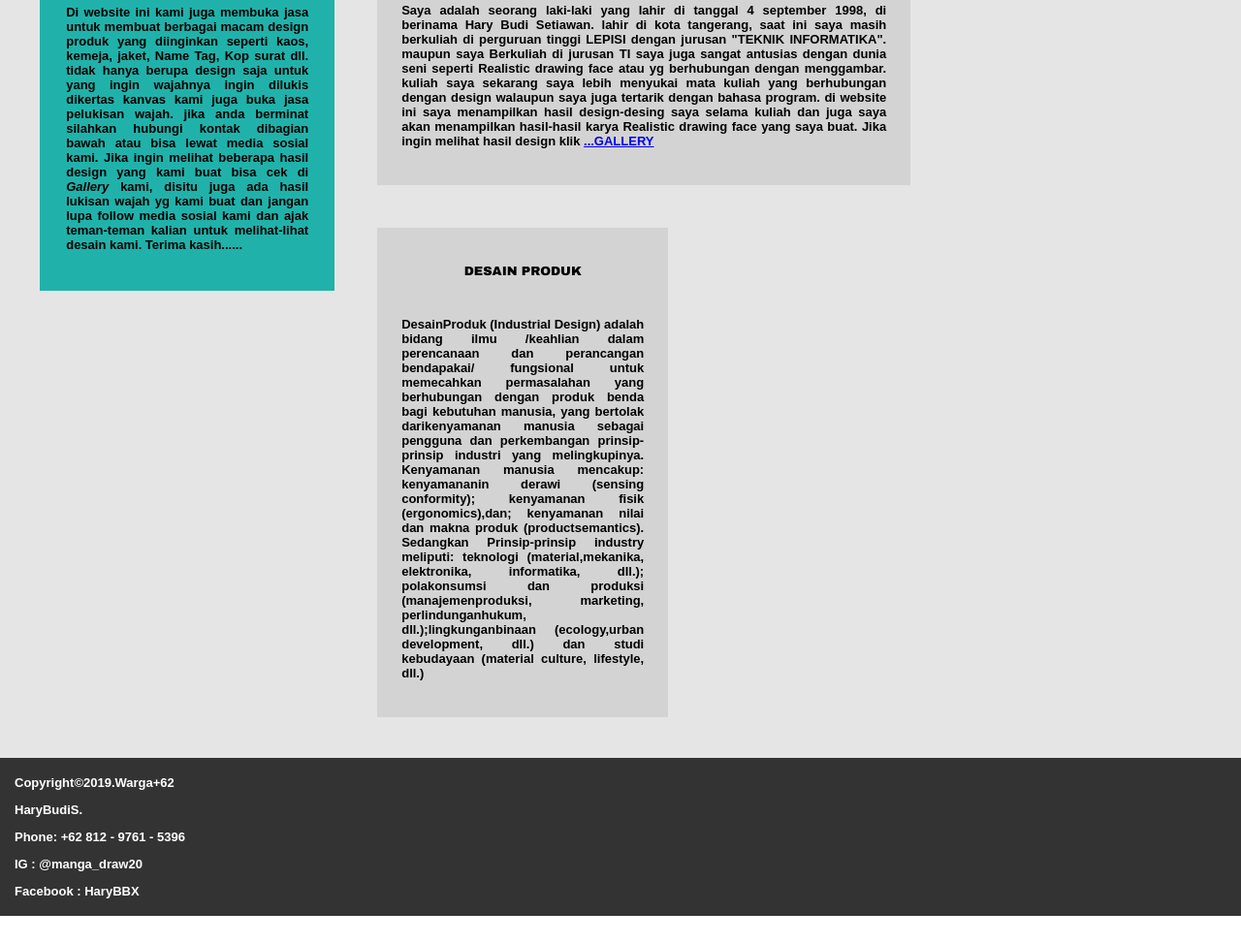
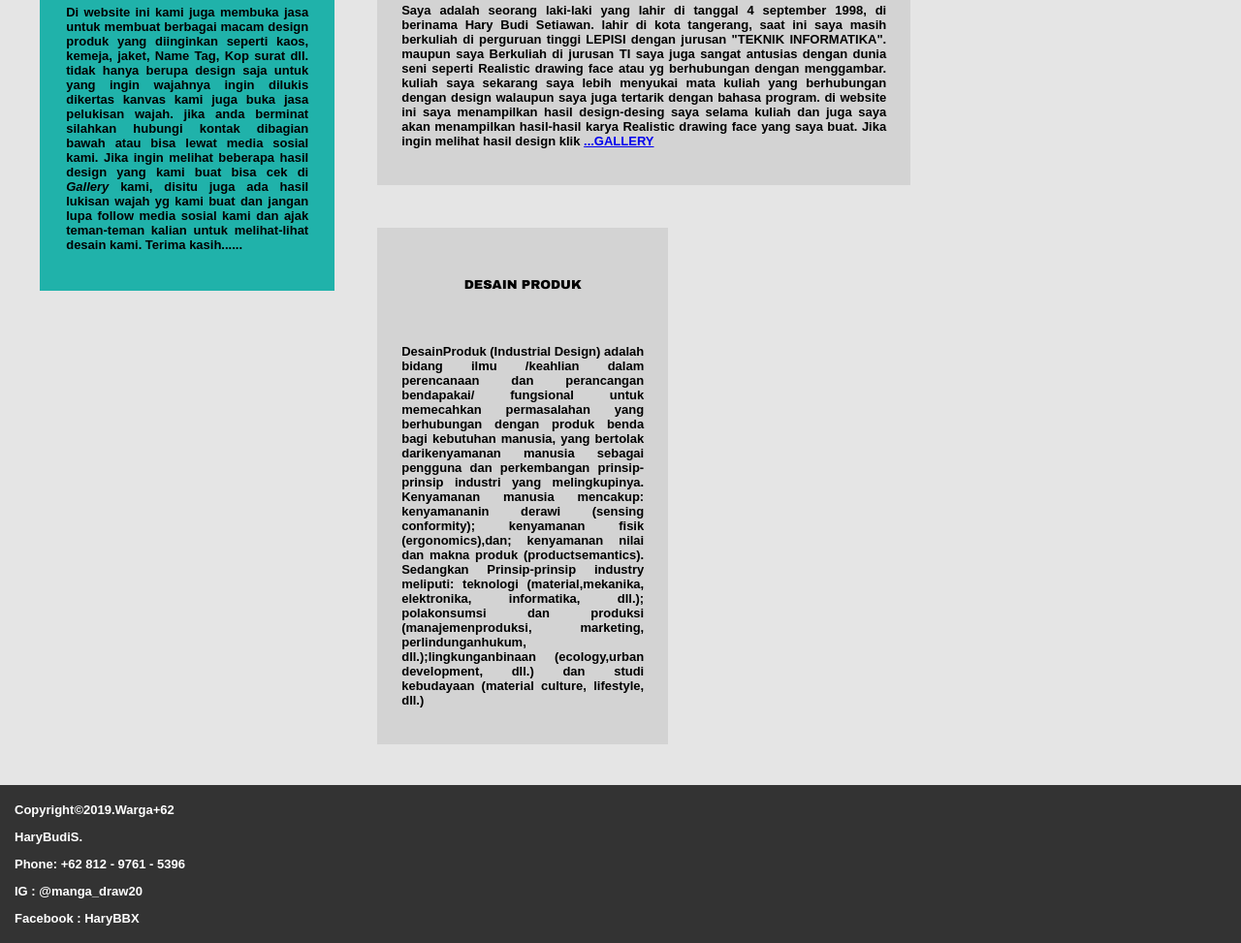
Before and after one commit to Hary1998/Hary1998.github.io, a plain HTML site: page index.html in a window 1280 px wide. Shown: the part 904-1877 px from the top of the page at 97% size. Before the commit the page ends 1849 px from the top, so only its background shows below. Drawn offline with Linux system fonts and the light colour scheme.

Commit message:
Update index.html

```diff
--- a/index.html
+++ b/index.html
@@ -290,7 +290,7 @@
                 saya buat. Jika ingin melihat hasil design klik <a class="active" href="gallery.html"> ...GALLERY  </a>  </div>
 
                 <div class='kontenC' align=center> <font face="Arial black" size=2pt color="black">
-                <p align=center> DESAIN PRODUK </p> <br> <p align=justify> <font face="Arial" size=2pt color="black"> DesainProduk (Industrial Design) adalah bidang ilmu /keahlian dalam perencanaan
+                <br><p align=center> DESAIN PRODUK </p><br> <br> <p align=justify> <font face="Arial" size=2pt color="black"> DesainProduk (Industrial Design) adalah bidang ilmu /keahlian dalam perencanaan
                     dan perancangan bendapakai/ fungsional untuk memecahkan permasalahan yang berhubungan
                     dengan produk benda bagi kebutuhan manusia, yang bertolak darikenyamanan manusia sebagai
                     pengguna dan perkembangan prinsip-prinsip industri yang melingkupinya.
```
